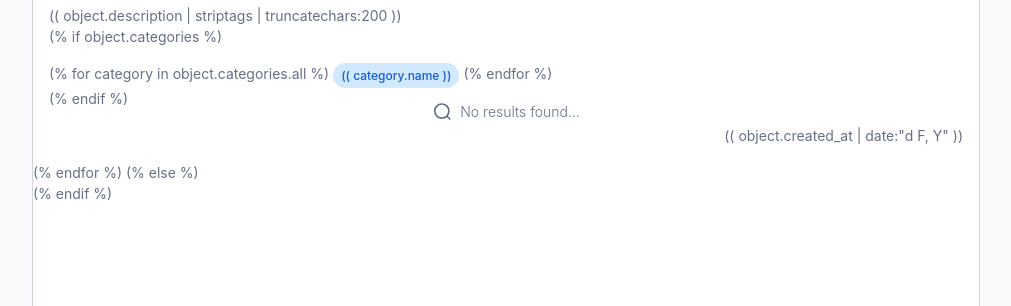
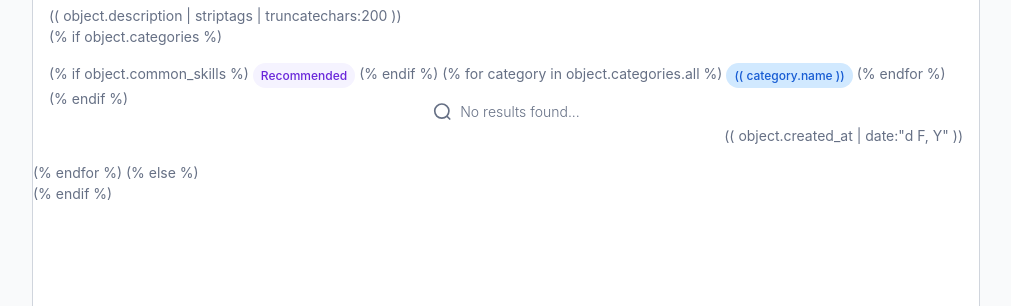
Before and after one commit to LordFitoi/joblinker, an Astro site in the folder frontend/: page / in a window 1280 px wide. Shown: the part 400-706 px from the top of the page, without its empty margins (134-1145 px from the left). Built offline with nearby package versions, Linux system fonts and the light colour scheme; Astro itself is replaced by a stand-in of ours.

Commit message:
feat: recommended badget added

```diff
--- a/frontend/src/assets/css/base.scss
+++ b/frontend/src/assets/css/base.scss
@@ -23,6 +23,9 @@
   --color-primary-500: #2e90fa;
   --color-primary-600: #1570ef;
   --color-primary-700: #175cd3;
+
+  --color-violet-50: #F5F3FF;
+  --color-violet-700: #6927DA;
 
   --color-success-50: #ecfdf3;
   --color-success-500: #12b76a;
--- a/frontend/src/components/Badge.astro
+++ b/frontend/src/components/Badge.astro
@@ -1,7 +1,7 @@
 ---
-
+const { type } = Astro.props;
 ---
-<div class="badge"><slot /></div>
+<div class={`badge ${type}`}><slot /></div>
 <style lang="scss">
   .badge {
     width: max-content;
@@ -21,6 +21,11 @@
       height: 12px;
 
       filter: var(--filter-primary-700);
+    }
+
+    &.recommended {
+      background-color: var(--color-violet-50);
+      color: var(--color-violet-700);
     }
 
     &.success {
--- a/frontend/src/components/TableJobpostCard.astro
+++ b/frontend/src/components/TableJobpostCard.astro
@@ -20,8 +20,12 @@ import Badge from "./Badge.astro";
 
     (% if object.categories %)
       <div class="tags">
+        (% if object.common_skills %)
+          <Badge type="recommended">Recommended</Badge>
+        (% endif %)
+
         (% for category in object.categories.all %)
-        <Badge>(( category.name ))</Badge>
+          <Badge>(( category.name ))</Badge>
         (% endfor %)
       </div>
     (% endif %)
```
Also changed, not shown: 1 other file.
